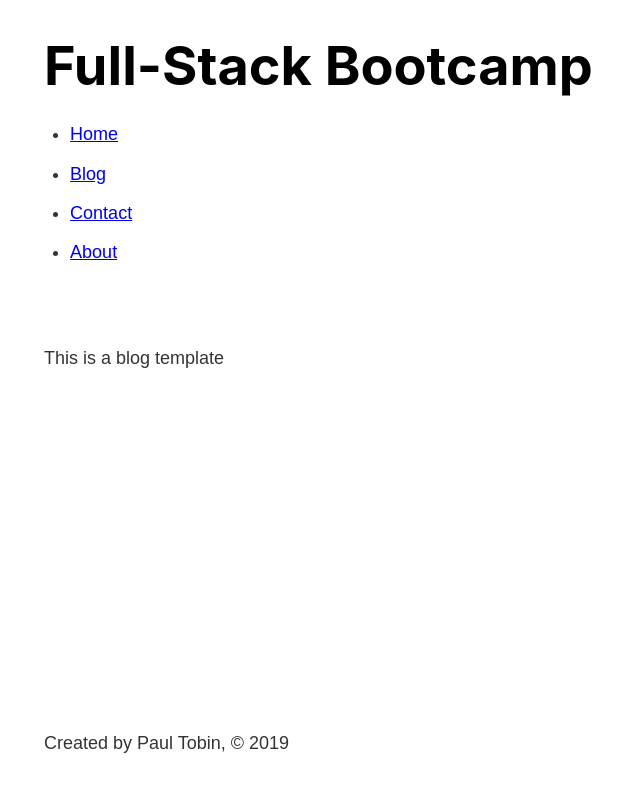
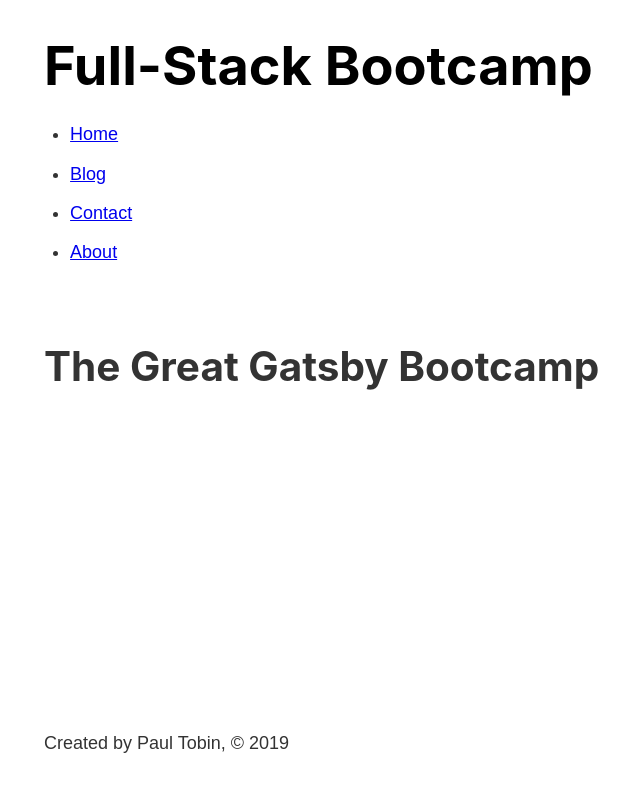
Before and after one commit to tobsirl/GatsbyJS-Bootcamp, a Gatsby site: page /blog/gatsby in a window 1280 px wide. Shown: the whole page, without its empty margins (239-879 px from the left). Built offline with nearby package versions, Linux system fonts and the light colour scheme; Gatsby itself is replaced by a stand-in of ours.

Commit message:
Added a graphql query to the Blog template component to dynamically render the blog page

```diff
--- a/src/templates/Blog.js
+++ b/src/templates/Blog.js
@@ -1,9 +1,26 @@
 import React from 'react';
+import { graphql } from 'gatsby';
 
 import Layout from '../components/layout/layout';
 
-const Blog = () => {
-  return <Layout>This is a blog template</Layout>;
+export const query = graphql`
+  query($slug: String!) {
+    markdownRemark(fields: { slug: { eq: $slug } }) {
+      frontmatter {
+        title
+        date
+      }
+      html
+    }
+  }
+`;
+
+const Blog = props => {
+  return (
+    <Layout>
+      <h1>{props.data.markdownRemark.frontmatter.title}</h1>
+    </Layout>
+  );
 };
 
 export default Blog;
```
